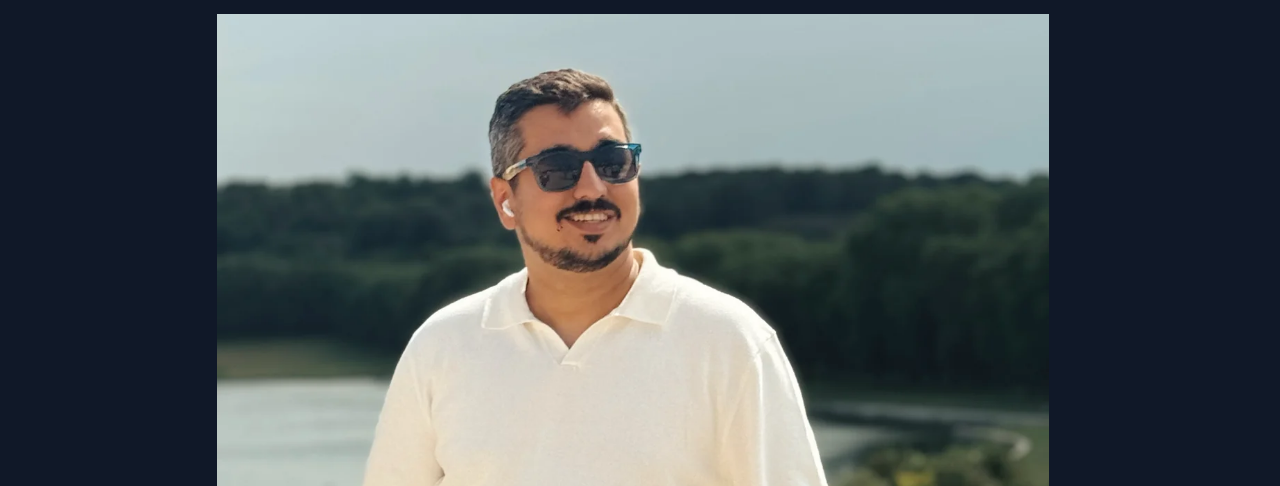
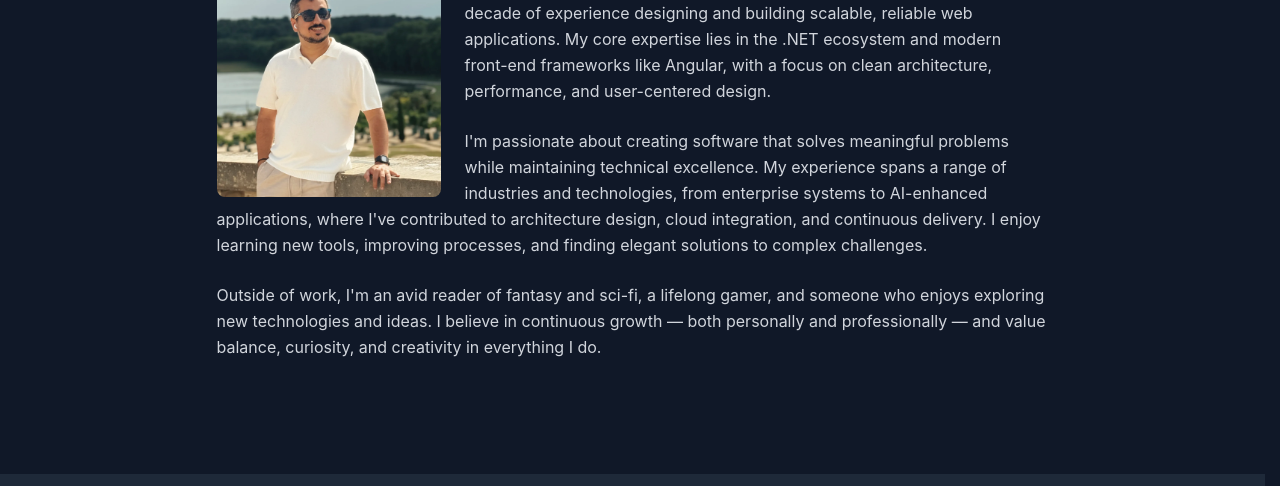
Before and after one commit to amirdaraee/amirdaraee.github.io, an Astro site in the folder astro-blog/: page /about in a window 1280 px wide. Shown: the part 270-756 px from the top of the page. Built offline with nearby package versions, Linux system fonts and the light colour scheme; Astro itself is replaced by a stand-in of ours; a web font is replaced by a local one.

Commit message:
fix: float the about photo into the text and drop the divider

```diff
--- a/astro-blog/src/pages/about.astro
+++ b/astro-blog/src/pages/about.astro
@@ -35,42 +35,19 @@ const personSchema = {
       About me
     </h2>
 
-    <!-- Icon Divider -->
-    <div class="divider-custom">
-      <div class="divider-custom-line"></div>
-      <div class="divider-custom-icon">
-        <svg
-          class="bi bi-star-fill"
-          width="0.5em"
-          height="0.5em"
-          viewBox="0 0 16 16"
-          fill="currentColor"
-          xmlns="http://www.w3.org/2000/svg"
-        >
-          <path
-            d="M3.612 15.443c-.386.198-.824-.149-.746-.592l.83-4.73L.173 6.765c-.329-.314-.158-.888.283-.95l4.898-.696L7.538.792c.197-.39.73-.39.927 0l2.184 4.327 4.898.696c.441.062.612.636.283.95l-3.523 3.356.83 4.73c.078.443-.36.79-.746.592L8 13.187l-4.389 2.256z"
-          />
-        </svg>
-      </div>
-      <div class="divider-custom-line"></div>
-    </div>
-
     <div class="flex flex-col items-center text-gray-600 dark:text-gray-400 mt-8">
       <h1 class="text-4xl font-semibold mb-8 text-gray-900 dark:text-gray-100">Hello ! I'm Amir</h1>
 
       <div class="w-full">
-        <div class="mb-8 text-center">
+        <div class="space-y-6 text-gray-700 dark:text-gray-300 leading-relaxed">
           <picture>
             <source srcset="/amirdaraee.webp" type="image/webp">
             <img
-              class="max-w-full h-auto mx-auto"
+              class="float-left w-44 sm:w-56 h-auto rounded-lg mr-6 mb-2"
               src="/amirdaraee.png"
               alt="Amirhossein Daraee - Full-stack web developer with nearly a decade of experience in .NET and Angular"
             />
           </picture>
-        </div>
-
-        <div class="space-y-6 text-gray-700 dark:text-gray-300 leading-relaxed">
           <p>
             I'm Amir, a full-stack web developer based in Luxembourg with nearly a decade of experience designing and building scalable, reliable web applications. My core expertise lies in the .NET ecosystem and modern front-end frameworks like Angular, with a focus on clean architecture, performance, and user-centered design.
           </p>
```
